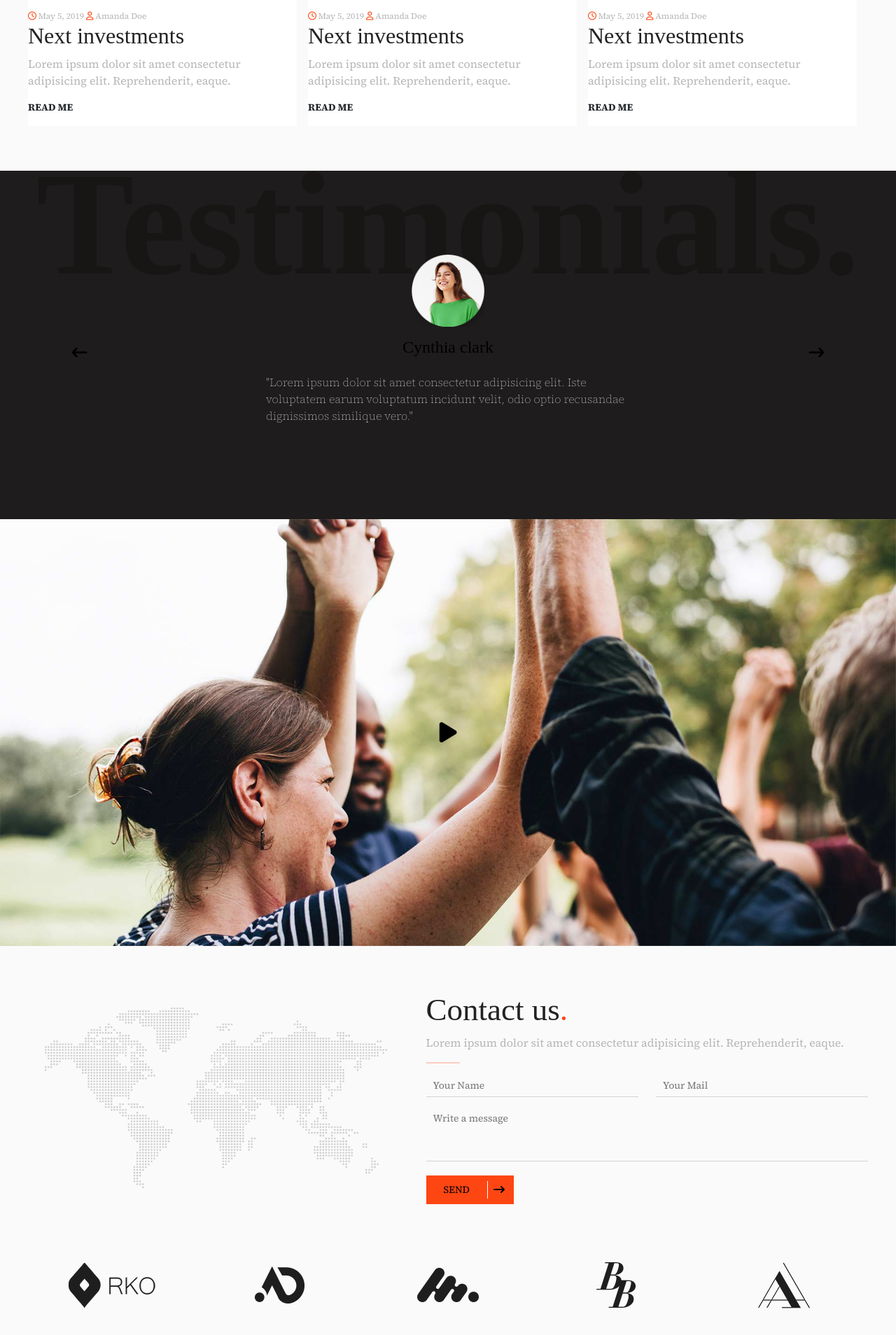
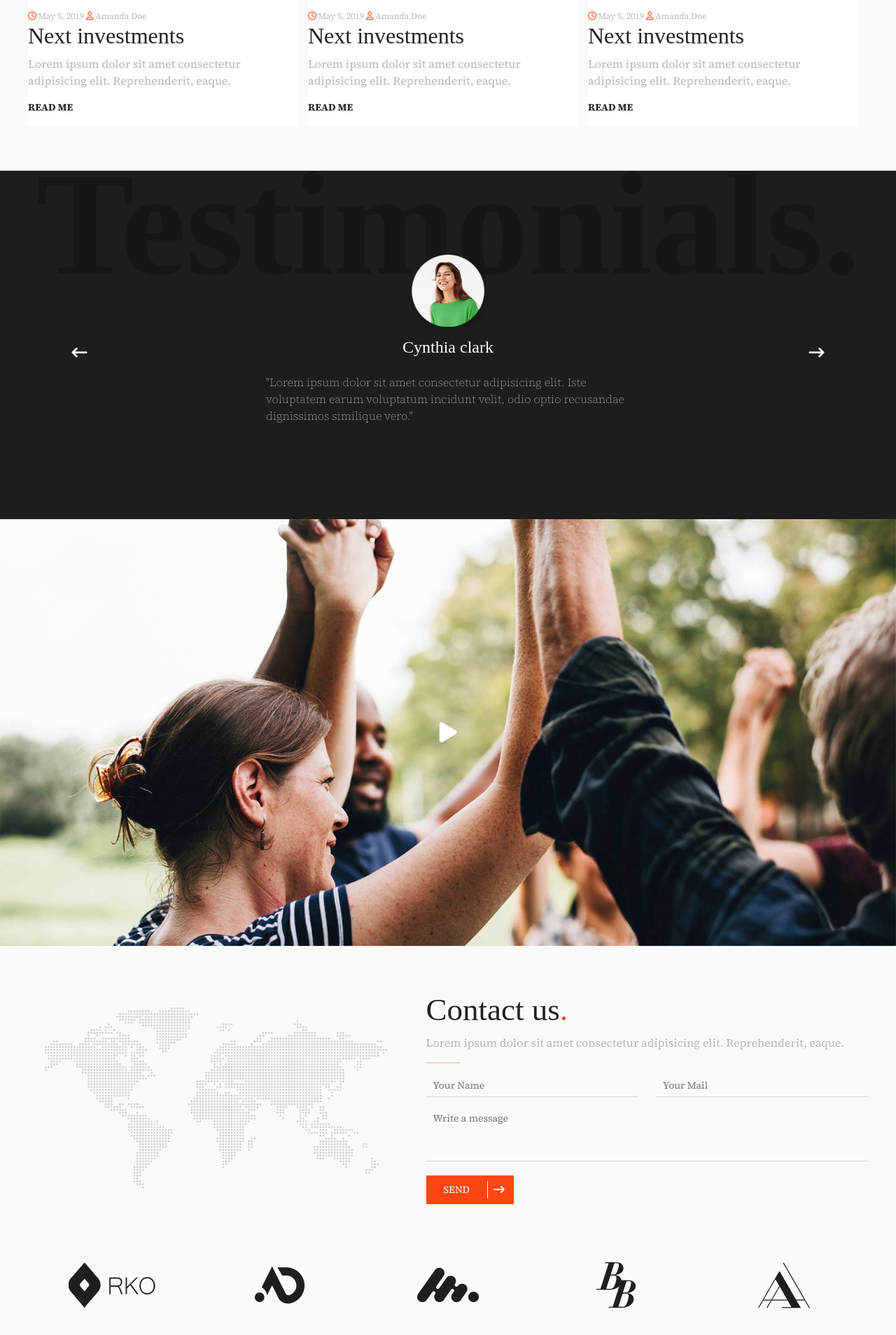
Before and after one commit to Mikee282828/proj-html-vuejs, a Vue app: page / in a window 1280 px wide. Shown: the part 3526-5434 px from the top of the page at 70% size. Built offline with nearby package versions, Linux system fonts and the light colour scheme.

Commit message:
Bigvideo Contacts Testimonials - adding color:white

```diff
--- a/src/components/mainComponents/Bigvideo.vue
+++ b/src/components/mainComponents/Bigvideo.vue
@@ -23,7 +23,7 @@ export default {
     display: flex;
     align-items: center;
     justify-content: center;
-    /* color: white; */
+    color: white;
 }
 
 .big-video img {
--- a/src/components/mainComponents/Contacts.vue
+++ b/src/components/mainComponents/Contacts.vue
@@ -133,7 +133,7 @@ export default {
     padding: 8px 0px;
     gap: 8px;
     margin-top: 20px;
-    /* color:white; */
+    color:white;
 }
 
 .btn-form p {
--- a/src/components/mainComponents/Testimonials.vue
+++ b/src/components/mainComponents/Testimonials.vue
@@ -31,7 +31,7 @@ export default {
     display: flex;
     flex-direction: column;
     align-items: center;
-    /* color: white; */
+    color: white;
 }
 
 .testimonials i {
```
